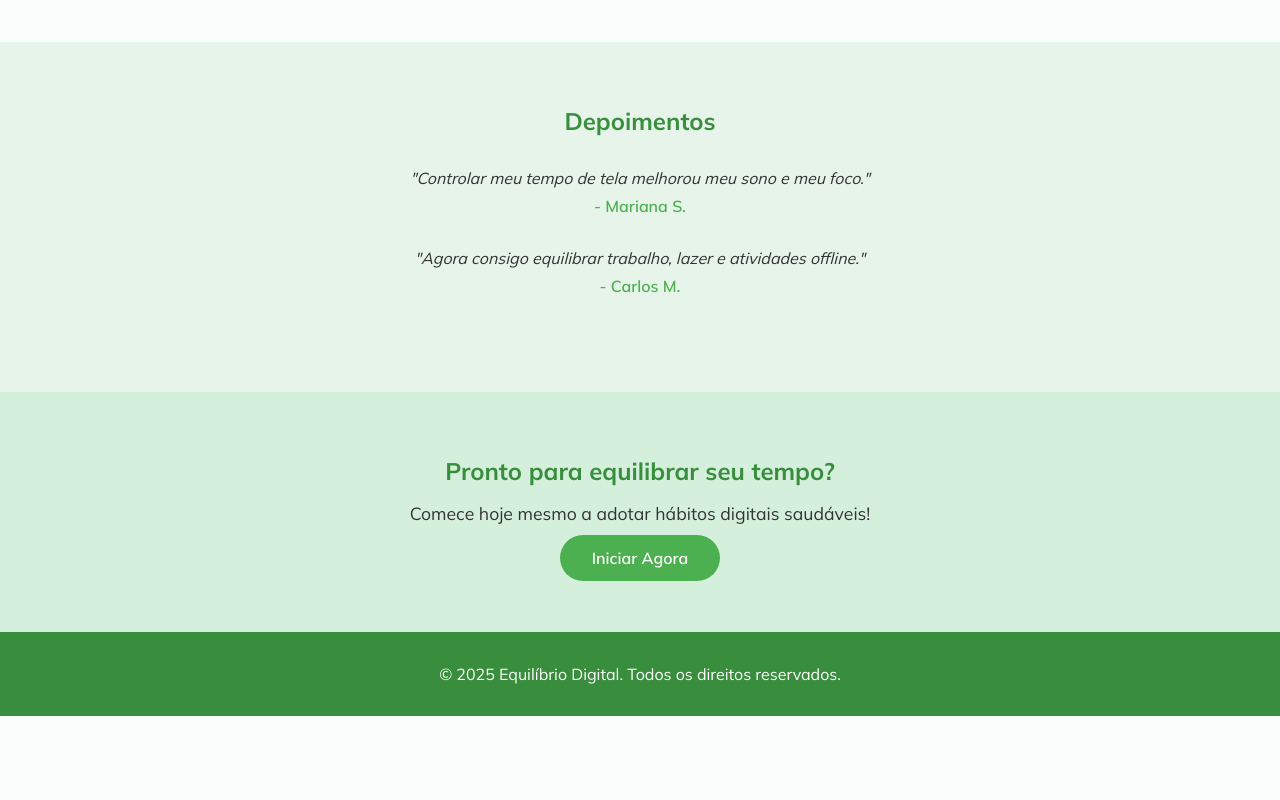
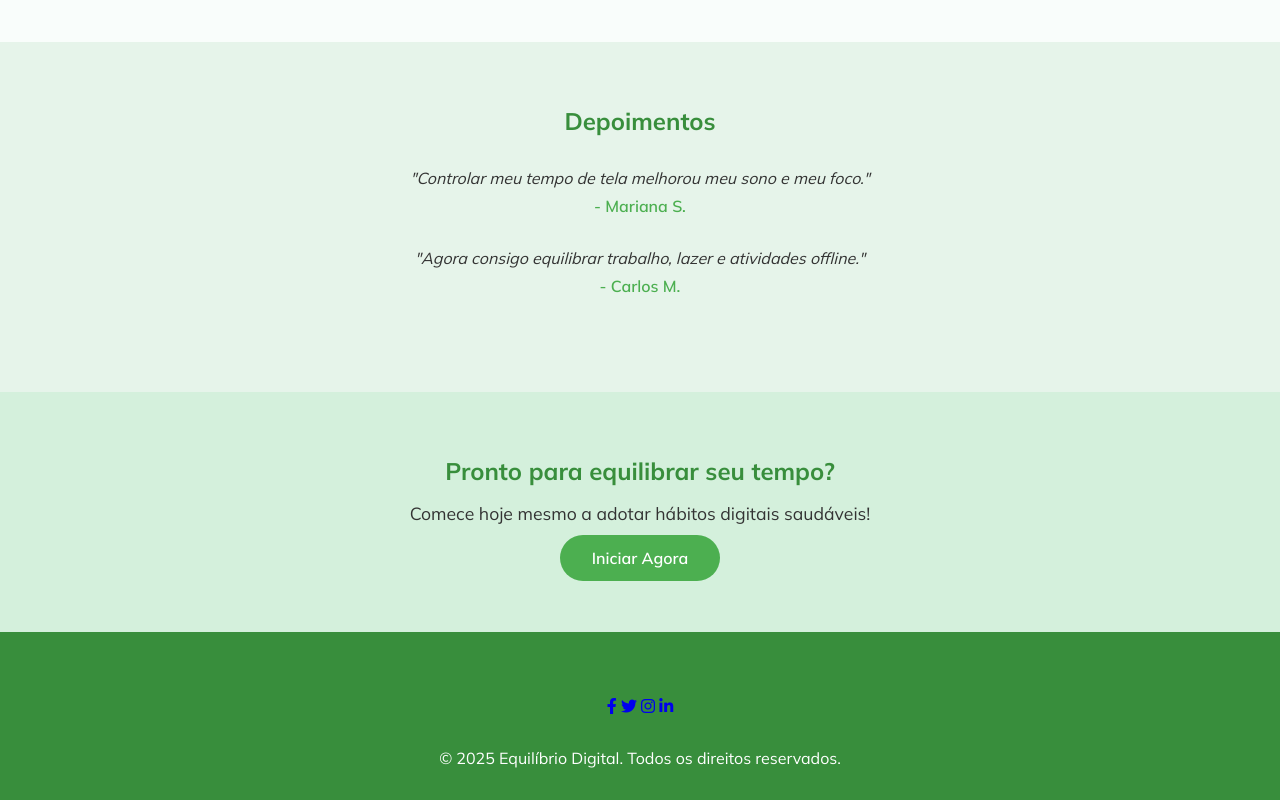
Before and after one commit to trabalho-de-projeto-integrador/paginas-do-trabalho, a plain HTML site: page index.html in a window 1280 px wide. Shown: the part 1145-1945 px from the top of the page. Before the commit the page ends 1861 px from the top, so only its background shows below. Drawn offline with Linux system fonts and the light colour scheme.

Commit message:
Update index.html
mudei o footer

```diff
--- a/index.html
+++ b/index.html
@@ -6,6 +6,8 @@
   <meta name="viewport" content="width=device-width, initial-scale=1.0">
   <title>Equilíbrio Digital</title>
   <link rel="stylesheet" href="style.css">
+  <link rel="stylesheet" href="https://cdnjs.cloudflare.com/ajax/libs/font-awesome/6.4.0/css/all.min.css">
+
 </head>
 
 <body>
@@ -102,6 +104,15 @@
 
   <!-- FOOTER -->
   <footer>
+    <footer>
+  <div class="social-icons">
+    <a href="https://facebook.com" target="_blank"><i class="fab fa-facebook-f"></i></a>
+    <a href="https://twitter.com" target="_blank"><i class="fab fa-twitter"></i></a>
+    <a href="https://instagram.com" target="_blank"><i class="fab fa-instagram"></i></a>
+    <a href="https://linkedin.com" target="_blank"><i class="fab fa-linkedin-in"></i></a>
+  </div>
+</footer>
+
     <p>© 2025 Equilíbrio Digital. Todos os direitos reservados.</p>
   </footer>
 </body>
```
